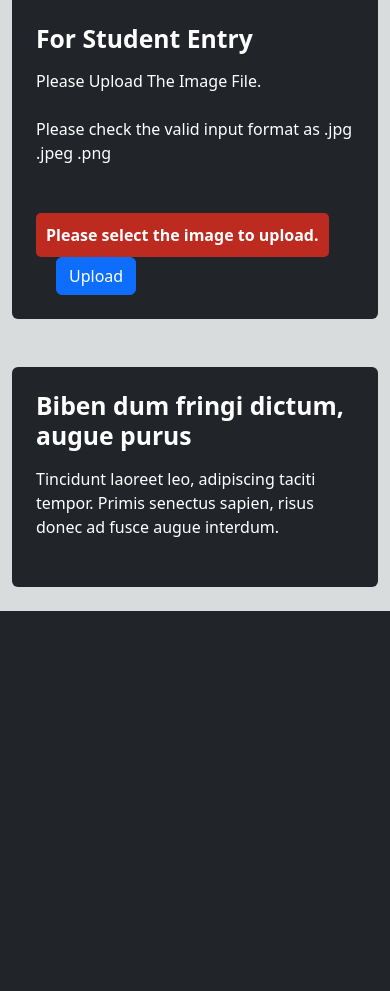
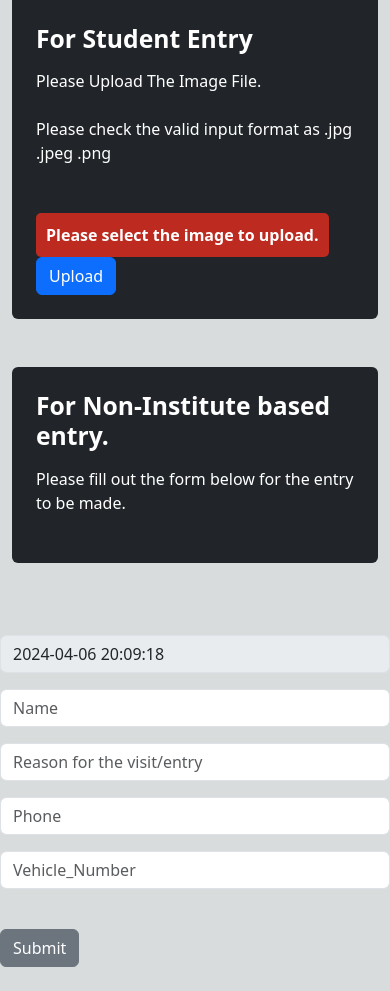
Before and after one commit to 18Abhinav07/Face_recog_Entry_mngmnt_system, a Django app: template WEBSITE/templates/GUARDS/guard.html in a window 390 px wide. Shown: the part 622-1613 px from the top of the page. Before the commit the page ends 1233 px from the top, so only its background shows below. Run offline with Django 5.2, Linux system fonts and the light colour scheme; the template is opened without the code that fills it: values that come from a table or form of the project are taken from there, others are empty; some libraries are stand-ins or nearby versions.

Commit message:
Made the non institute entry

```diff
--- a/DBMSproject/settings.py
+++ b/DBMSproject/settings.py
@@ -98,7 +98,7 @@ AUTH_PASSWORD_VALIDATORS = [
 
 LANGUAGE_CODE = 'en-us'
 
-TIME_ZONE = 'UTC'
+TIME_ZONE = 'Asia/Kolkata'
 
 USE_I18N = True
 
--- a/WEBSITE/forms.py
+++ b/WEBSITE/forms.py
@@ -1,34 +1,58 @@
 from django.contrib.auth.forms import UserCreationForm
 from django.contrib.auth.models import User , Group
+from .models import *
 from django import forms
 
-class AddStudentDetailsForm(forms.ModelForm):
 
-    vehicle_number = forms.CharField(
-        required=True,
+class AddNIPDetailsForm(forms.ModelForm):
+
+    vehicle_no = forms.CharField(
+        required = False,
         widget=forms.widgets.TextInput(
             attrs={"placeholder": "Vehicle_Number", "class": "form-control"}
         ),
         label="",
     )
 
+
     reason = forms.CharField(
-        required=True,
+        required = True,
         widget=forms.widgets.TextInput(
-            attrs={"placeholder": "Cause for late entry", "class": "form-control"}
+            attrs={"placeholder": "Reason for the visit/entry", "class": "form-control"}
         ),
         label="",
     )
 
-    city = forms.CharField(
-        required=True,
+    name = forms.CharField(
+        required = False,
         widget=forms.widgets.TextInput(
-            attrs={"placeholder": "City", "class": "form-control"}
+            attrs={"placeholder": "Name", "class": "form-control"}
         ),
         label="",
     )
 
+    phone = forms.IntegerField(
+        required = False,
+        widget=forms.NumberInput(
+            attrs={"placeholder": "Phone", "class": "form-control"}
+        ),
+        label="",
+    )
+
+    created_at = forms.CharField(
+        initial=datetime.datetime.now().strftime('%Y-%m-%d %H:%M:%S'),
+        disabled=True,
+        widget=forms.widgets.DateTimeInput(
+            attrs={"placeholder": "Date and Time", "class": "form-control"}
+        ),
+        label="",
+    )
+
+    def __init__(self, *args, **kwargs):
+        super().__init__(*args, **kwargs)
+        self.fields['created_at'].initial = datetime.datetime.now().strftime('%Y-%m-%d %H:%M:%S')
+
 
     class Meta:
-        model = Student_detail
-        exclude = ("user",)
+        model = NON_INSTITUTE_ADMITTED
+        exclude=["user"]
--- a/WEBSITE/models.py
+++ b/WEBSITE/models.py
@@ -1,7 +1,12 @@
+import datetime
 from django.db import models
-
 class INSTITUTE_ADMITTED(models.Model):
     pass
 
 class NON_INSTITUTE_ADMITTED(models.Model):
-    pass
+
+    created_at = models.CharField(max_length=100)
+    name = models.CharField(max_length=50)
+    reason=  models.CharField(max_length= 100)
+    phone = models.IntegerField()
+    vehicle_no = models.CharField(max_length=10)
--- a/WEBSITE/templates/GUARDS/guard.html
+++ b/WEBSITE/templates/GUARDS/guard.html
@@ -20,9 +20,11 @@
                         <p class="mb-4">Please Upload The Image File.</p>
                         <p class="mb-5">Please check the valid input format as .jpg .jpeg .png</p>
 
+                    <form id="uploadForm" enctype="multipart/form-data">
                         <label for="imageInput" class="lb"><strong>Please select the image to upload.</strong></label>
                         <input type="file" accept="image/jpeg, image/png, image/jpg" id="imageInput" name="image" style="display: none;">
                         <button type="submit" class="btn btn-primary me-2" id="btn">Upload</button>
+                    </form>
                     </div>
                 </div>
                 <div class="col-md-6 order-first order-md-last" style="min-height: 250px;"><img class="w-100 h-100 fit-cover" id ="upload" src="https://cdn.bootstrapstudio.io/placeholders/1400x800.png" /></div>
@@ -33,11 +35,37 @@
 </br>
 <div class="container">
     <div class="text-white bg-dark border rounded border-0 p-4 p-md-5">
-        <h2 class="fw-bold text-white mb-3">Biben dum fringi dictum, augue purus</h2>
-        <p class="mb-4">Tincidunt laoreet leo, adipiscing taciti tempor. Primis senectus sapien, risus donec ad fusce augue interdum.</p>
-        <div class="my-3"></div>
+        <h2 class="fw-bold text-white mb-3">For Non-Institute based entry.</h2>
+        <p class="mb-4">Please fill out the form below for the entry to be made.</p>
     </div>
 </div>
+<div class="col-md-6 offset-md-3">
+    <br/>
+    <br/>
+    <br/>
+
+    <form method="POST" action="{% url 'add_record' %}">
+        {% csrf_token %}
+        {% if form.errors %}
+        <div class="alert alert-warning alert-dismissible fade show" role="alert">
+            Your Form Has Errors
+            {% for field in form %}
+            {% if field.errors %}
+            {{ field.errors }}
+            {% endif %}
+            {% endfor %}
+            <button type="button" class="btn-close" data-bs-dismiss="alert" aria-label="Close"></button>
+        </div>
+        {% endif %}
+
+        {{ form.as_p }}
+
+        <br/>
+        <button type="submit" class="btn btn-secondary">Submit</button>
+    </form>
+
+
+</body>
 
 </section>
 
@@ -49,10 +77,6 @@
         padding: 10px;
         border-radius: 5px;
         cursor: pointer;
-    }
-
-    #btn{
-        margin-left: 20px;
     }
 
 
--- a/WEBSITE/urls.py
+++ b/WEBSITE/urls.py
@@ -6,4 +6,5 @@ urlpatterns = [
     path('login_user/<str:user_group>/', views.login_user , name = 'login_user'),
     path('logout_user/', views.logout_user , name = 'logout_user'),
     path('upload/', views.upload_image, name='upload_image'),
+    path('add_record/',views.add_record , name ='add_record'),
 ]
```
Also changed, not shown: WEBSITE/admin.py (+3 -5 lines), WEBSITE/views.py (+20 -2 lines), WEBSITE/migrations/0001_initial.py (added), WEBSITE/migrations/0002_alter_non_institute_admitted_created_at.py (added), WEBSITE/migrations/0003_alter_non_institute_admitted_created_at.py (added), WEBSITE/migrations/0004_alter_non_institute_admitted_reason.py (added).
